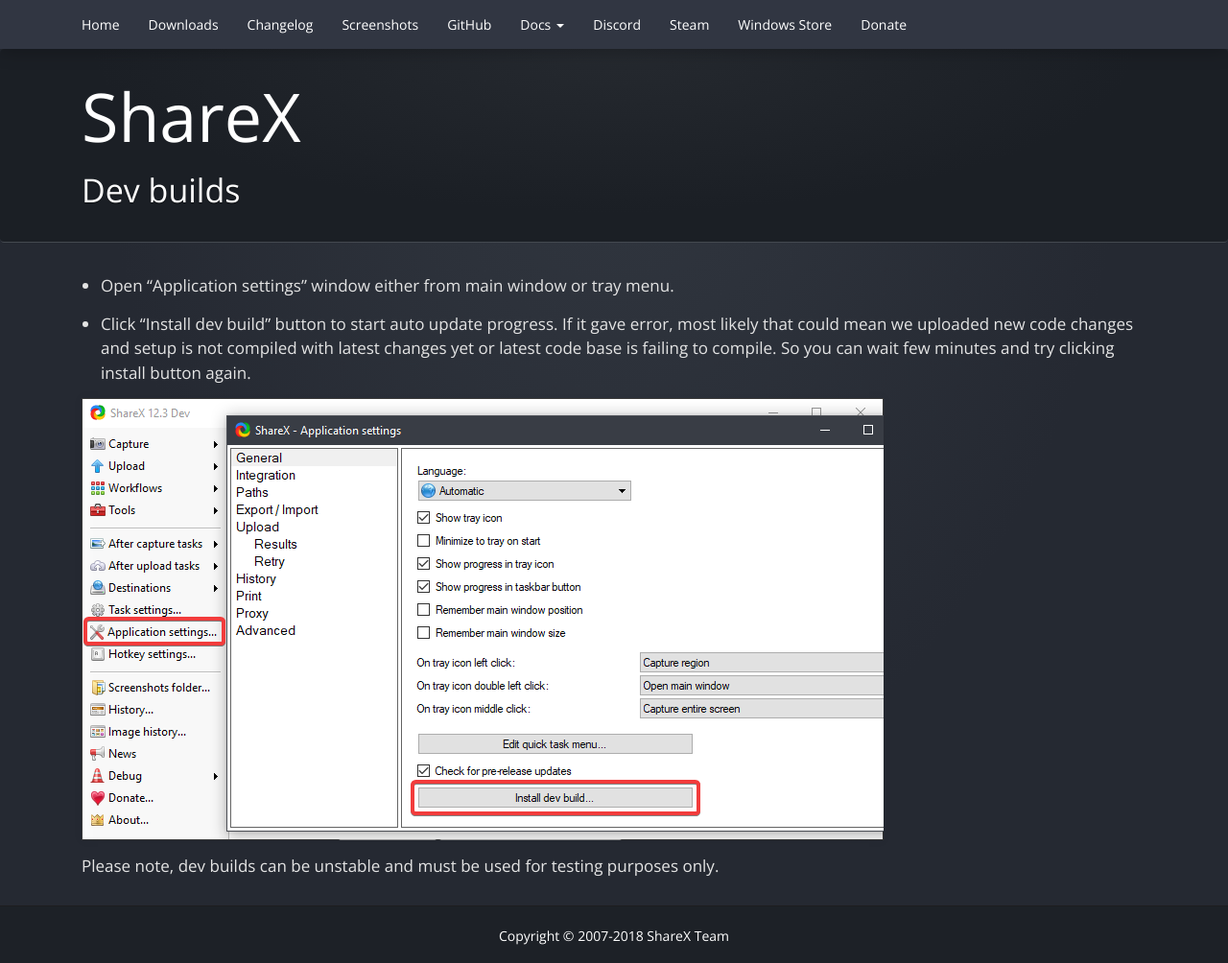
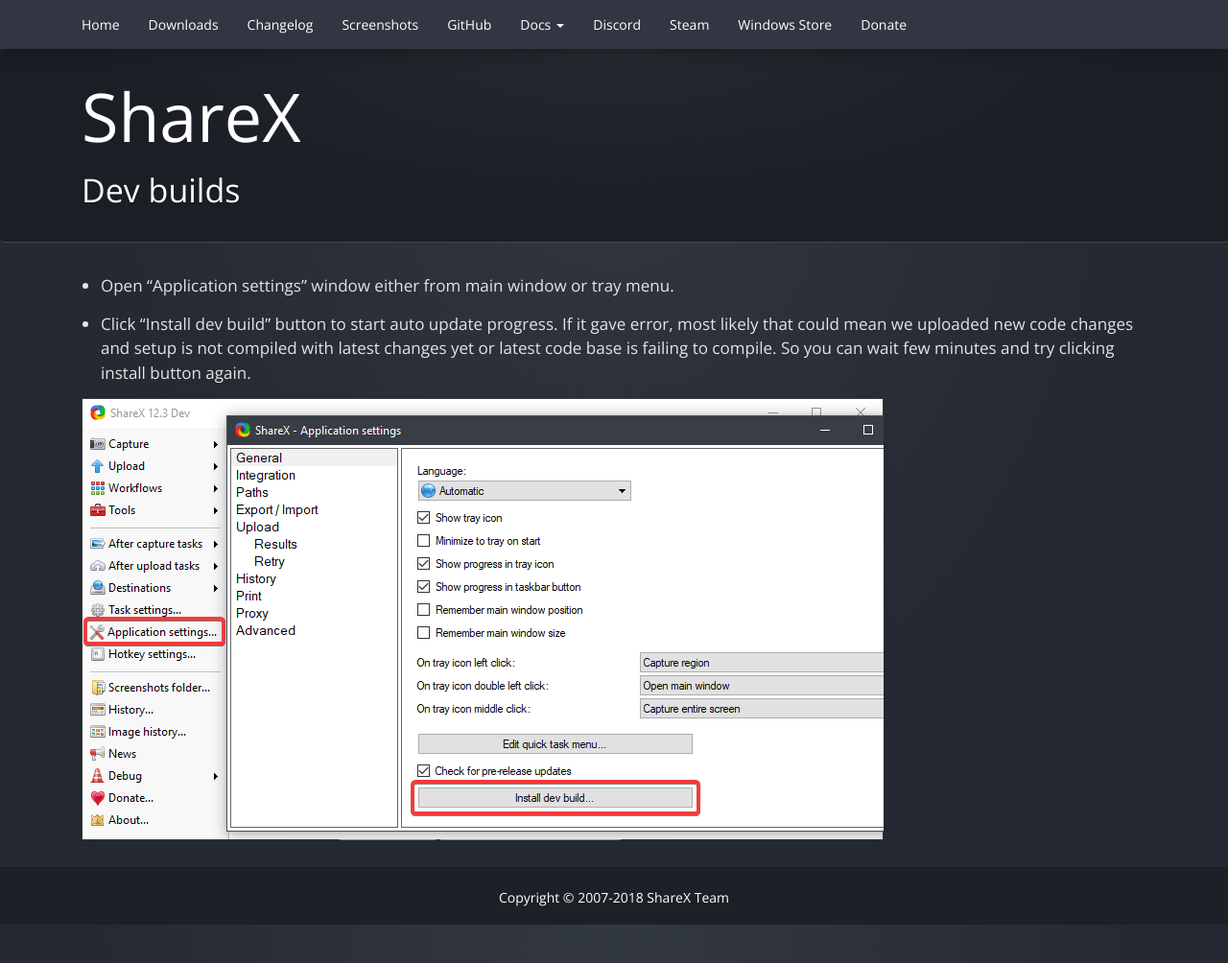
Before and after one commit to ShareX/sharex.github.io, a Jekyll site: the page built from docs/dev-builds.md, in a window 1280 px wide. Shown: the whole page at 96% size. Built offline with Jekyll 4.4.1, drawn with Linux system fonts in a browser that asks for light colours.

Commit message:
Install button already shows this warning

```diff
--- a/docs/dev-builds.md
+++ b/docs/dev-builds.md
@@ -8,5 +8,3 @@
 * Click "Install dev build" button to start auto update progress. If it gave error, most likely that could mean we uploaded new code changes and setup is not compiled with latest changes yet or latest code base is failing to compile. So you can wait few minutes and try clicking install button again.
 
 ![](/img/ScreenshotDevBuilds.png)
-
-**Please note, dev builds can be unstable and must be used for testing purposes only.**
```
